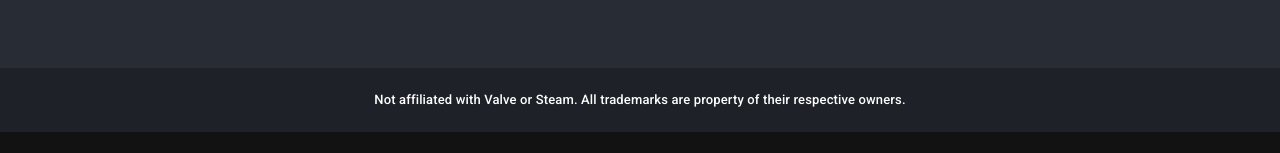
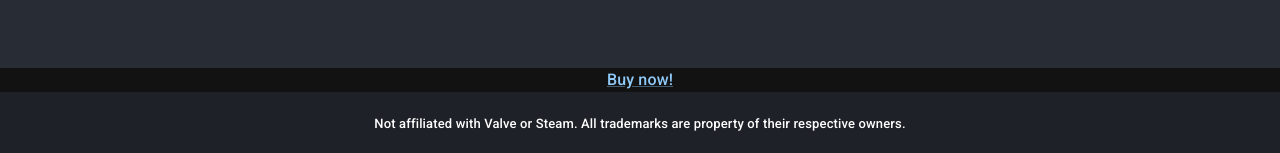
Before and after one commit to JoonasPel/steamplayersFrontend, a React (Create React App) app: page / in a window 1280 px wide. Shown: the part 668-821 px from the top of the page. Before the commit the page ends 800 px from the top, so only its background shows below. Built offline with nearby package versions, Linux system fonts and the light colour scheme; no server answers.

Commit message:
link testing

```diff
--- a/src/App.js
+++ b/src/App.js
@@ -8,7 +8,7 @@ import CssBaseline from '@mui/material/CssBaseline';
 import '@fontsource/roboto/500.css';
 // components
 import MainComponent from './components/MainComponent';
-
+import { Link } from '@mui/material';
 
 const darkTheme = createTheme({
   palette: {
@@ -28,6 +28,9 @@ const App = () => {
           </header>
 
           <MainComponent />
+          <Link href="https://www.g2a.com/squad-steam-key-global-i10000008695006?gtag=16cf32cff3"
+            target="_blank" rel="noopener noreferrer"
+            >Buy now!</Link>
 
           <footer className="App-footer">
             Not affiliated with Valve or Steam. All
```
